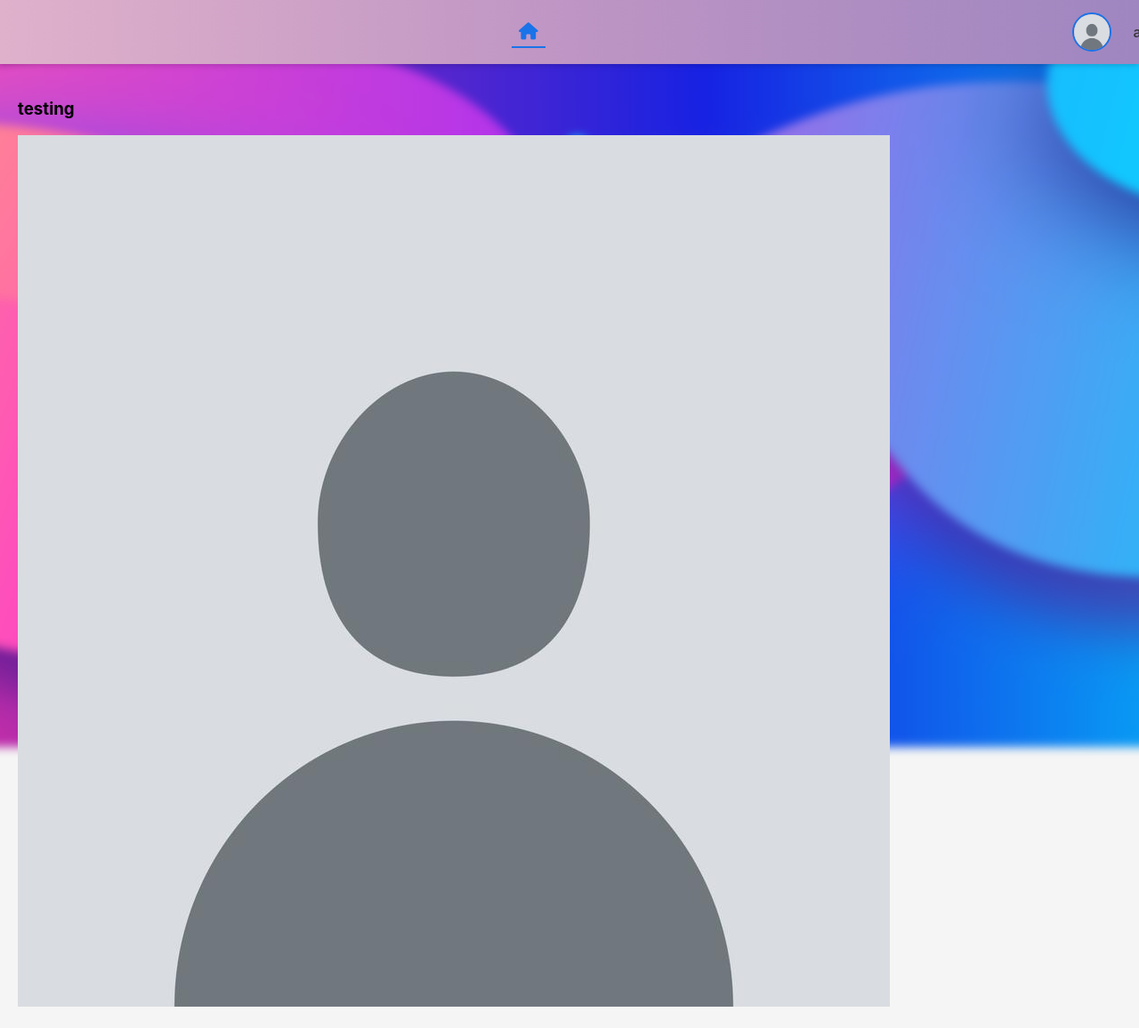
After one commit to jayceebasa/INTEGRATIVE-PROG, a Django app: page /homepage/ in a window 1280 px wide. The commit adds this page. Shown: the whole page at 89% size. Run offline with Django 5.2, Linux system fonts and the light colour scheme; a user stored in the database is signed in; data comes from the database, SQL or seed files in the repository; both versions use the stored data as it was after the commit.

Commit message:
HOMEPAGE

```diff
--- a/connectly_project/connectly_project/settings.py
+++ b/connectly_project/connectly_project/settings.py
@@ -185,7 +185,8 @@ AUTHENTICATION_BACKENDS = (
     'allauth.account.auth_backends.AuthenticationBackend',
 )
 
-LOGIN_REDIRECT_URL = '/'
+LOGIN_REDIRECT_URL = '/homepage/'
+LOGIN_URL = '/'  # This will redirect unauthorized users to the login page
 LOGOUT_REDIRECT_URL = '/'
 
 ACCOUNT_ADAPTER = 'posts.adapters.MyAccountAdapter'
@@ -203,3 +204,6 @@ STATIC_ROOT = os.path.join(BASE_DIR, 'staticfiles')
 STATICFILES_DIRS = [
     os.path.join(BASE_DIR, 'static'),
 ]
+
+MEDIA_URL = '/media/'
+MEDIA_ROOT = os.path.join(BASE_DIR, 'media')
--- a/connectly_project/posts/models.py
+++ b/connectly_project/posts/models.py
@@ -27,6 +27,7 @@ class UserManager(BaseUserManager):
 class User(AbstractBaseUser, PermissionsMixin):
     username = models.CharField(max_length=100, unique=True)
     email = models.EmailField(unique=False)
+    profile_picture = models.ImageField(upload_to='profile_pictures/', default='profile_pictures/default.jpg', blank=True)
     created_at = models.DateTimeField(auto_now_add=True)
     is_active = models.BooleanField(default=True)
     is_admin = models.BooleanField(default=False)
--- /dev/null
+++ b/connectly_project/posts/templates/homepage.html
@@ -0,0 +1,72 @@
+{% load static %}
+<!DOCTYPE html>
+<html lang="en">
+  <head>
+    <meta charset="UTF-8" />
+    <meta name="viewport" content="width=device-width, initial-scale=1.0" />
+    <title>Connectly - Home</title>
+    <style>
+      body {
+        font-family: "Inter", sans-serif;
+        margin: 0;
+        padding: 0;
+        position: relative;
+        min-height: 100vh; /* Change back to min-height */
+        background-color: #f5f5f5;
+        overflow-y: auto; /* Change back to auto scrolling */
+      }
+
+      .background-image {
+        position: fixed;
+        top: 0;
+        left: 0;
+        width: 100%;
+        height: 100%;
+        background-image: url("{% static 'images/pxfuel.jpg' %}");
+        background-size: cover;
+        background-position: center;
+        background-repeat: no-repeat;
+        opacity: 1;
+        z-index: -1;
+        filter: blur(5px); /* Add blur effect - adjust the pixel value as needed */
+        transform: scale(1.1); /* Prevents blur edges from showing */
+}
+
+      .content-wrapper {
+        position: relative; /* Add position relative */
+        min-height: 100vh; /* Use min-height instead of height */
+        padding: 20px;
+        /* Remove overflow-y: auto since we want the body to handle scrolling */
+      }
+
+      .welcome-banner {
+        background: #1a73e8;
+        color: white;
+        padding: 20px;
+        border-radius: 8px;
+        margin-bottom: 20px;
+      }
+
+      .logout-btn {
+        background: #dc3545;
+        color: white;
+        padding: 10px 20px;
+        border-radius: 4px;
+        text-decoration: none;
+        float: right;
+      }
+    </style>
+    <link rel="stylesheet" href="{% static 'css/base.css' %}" />
+
+  </head>
+  <body>
+    <div class="background-image"></div>
+    <div class="content-wrapper">
+      {% include 'partials/header.html' %}
+      <div>
+        <h3>testing</h3>
+        <img src="{{user.profile_picture.url}}" alt="" />
+      </div>
+    </div>
+  </body>
+</html>
--- a/connectly_project/posts/templates/home.html
+++ b/connectly_project/posts/templates/login.html
@@ -261,10 +261,8 @@
           const data = await response.json();
 
           if (response.ok) {
-            // Store the token if needed
             localStorage.setItem("token", data.token);
-            // Reload the page to show authenticated state
-            window.location.href = "/"; // Change from reload() to href='/'
+            window.location.href = "/homepage/"; // Changed from "/" to "/homepage/"
           } else {
             const errorMessage = document.getElementById("errorMessage");
             errorMessage.textContent = data.detail || "Login failed";
--- /dev/null
+++ b/connectly_project/posts/templates/partials/header.html
@@ -0,0 +1,181 @@
+<header>
+  <style>
+    :root {
+      --header-height: 72px;
+      --primary-color: #1a73e8;
+      --secondary-color: #bb2d3b;
+      --text-color: #333;
+      --light-gray: #f5f5f5;
+    }
+
+    body {
+      padding-top: var(--header-height);
+      margin: 0;
+    }
+
+    .header {
+      background: linear-gradient(90deg, #e0b1cb, #be95c4, #9f86c0);
+      box-shadow: 0 4px 6px -1px rgba(0, 0, 0, 0.1), 0 2px 4px -1px rgba(0, 0, 0, 0.06);
+      padding: 0.5rem 2rem;
+      position: fixed;
+      top: 0;
+      left: 0;
+      right: 0;
+      z-index: 1000;
+      height: var(--header-height);
+      box-sizing: border-box;
+      backdrop-filter: blur(8px);
+    }
+
+    .header-content {
+      display: flex;
+      justify-content: space-between;
+      align-items: center;
+      max-width: 1200px;
+      margin: 0 auto;
+      height: 100%;
+    }
+
+    .logo {
+      color: #0369ed;
+      font-size: 1.75rem;
+      font-weight: 1000;
+      text-decoration: none;
+      letter-spacing: -0.5px;
+      transition: transform 0.2s ease;
+    }
+
+    .logo:hover {
+      transform: scale(1.05);
+    }
+
+    .nav-links {
+      display: flex;
+      gap: 2.5rem;
+      align-items: center;
+      margin: 0 2rem;
+
+    }
+
+    .nav-link {
+      color: var(--text-color);
+      text-decoration: none;
+      font-weight: 700;
+      transition: all 0.3s ease;
+      position: relative;
+      padding: 0.5rem;
+      display: flex;
+      align-items: center;
+      justify-content: center;
+    }
+
+    .nav-link i {
+      font-size: 1.2rem;
+    }
+
+    .nav-link.active {
+      color: var(--primary-color);
+    }
+
+    .nav-link.active::after {
+      width: 100%;
+    }
+
+    .nav-link::after {
+      content: "";
+      position: absolute;
+      bottom: 0;
+      left: 0;
+      width: 0;
+      height: 2px;
+      background-color: var(--primary-color);
+      transition: width 0.3s ease;
+    }
+
+    .nav-link:hover::after {
+      width: 100%;
+    }
+
+    .user-section {
+      display: flex;
+      align-items: center;
+      gap: 1.5rem;
+    }
+
+    .profile-pic {
+      width: 40px;
+      height: 40px;
+      border-radius: 50%;
+      object-fit: cover;
+      border: 2px solid var(--primary-color);
+      transition: transform 0.2s ease;
+    }
+
+    .profile-pic:hover {
+      transform: scale(1.1);
+    }
+
+    .username {
+      font-weight: 500;
+      color: var(--text-color);
+    }
+
+    .logout-btn {
+      background: var(--secondary-color);
+      color: white;
+      padding: 0.6rem 1.2rem;
+      border-radius: 8px;
+      text-decoration: none;
+      transition: all 0.3s ease;
+      font-weight: 500;
+      border: 2px solid transparent;
+    }
+
+    .logout-btn:hover {
+      background: transparent;
+      color: var(--secondary-color);
+      border-color: var(--secondary-color);
+    }
+
+    @media (max-width: 768px) {
+      .nav-links {
+        gap: 1.5rem;
+        margin: 0 1rem;
+      }
+
+      .header {
+        padding: 0.5rem 1rem;
+      }
+
+      .username {
+        display: none;
+      }
+    }
+  </style>
+  <link rel="stylesheet" href="https://cdnjs.cloudflare.com/ajax/libs/font-awesome/6.5.1/css/all.min.css">
+  <div class="header">
+    <div class="header-content">
+      <a href="{% url 'homepage' %}" class="logo" style="margin-left: -200px">Connectly</a>
+      <nav class="nav-links">
+        <a href="{% url 'homepage' %}" class="nav-link {% if request.resolver_match.url_name == 'homepage' %}active{% endif %}">
+          <i class="fas fa-home"></i>
+        </a>
+      </nav>
+      <div class="user-section">
+        {% if user.is_authenticated %}
+        <img src="{{ user.profile_picture.url|default:'/media/profile_pictures/default.png' }}" alt="Profile" class="profile-pic" />
+
+        {% if user.socialaccount_set.all.0 %} {% with account=user.socialaccount_set.all.0 %}
+        <span class="username">{{ account.extra_data.given_name }} {{ account.extra_data.family_name }}</span>
+        {% endwith %} {% else %}
+        <span class="username">{{ user.username }}</span>
+        {% endif %}
+
+        <a href="{% url 'logout' %}" class="logout-btn" style="margin-right: -200px">Logout</a>
+        {% else %}
+        <a href="{% url 'login' %}" class="nav-link">Login</a>
+        {% endif %}
+      </div>
+    </div>
+  </div>
+</header>
--- a/connectly_project/posts/urls.py
+++ b/connectly_project/posts/urls.py
@@ -1,10 +1,13 @@
 from django.urls import path
+
+from django.conf import settings
+from django.conf.urls.static import static
 from . import views
 from .views import UserListCreate, CreateCommentView, CreatePostView, login, create_superuser, logout, create_user, LikesView
 
 
 urlpatterns = [
-    path('', views.home, name='home'),
+    path('', views.login_page, name='login'),
     path('users/', UserListCreate.as_view(), name='user-list-create'),
     path('posts/', CreatePostView.as_view(), name='post-list-create'),
     path('<int:id>/comment/', CreateCommentView.as_view(), name='comment-list-create'),
@@ -18,4 +21,10 @@ urlpatterns = [
     path('logout/', views.logout_view, name='logout'),
 
     path('signup/', views.signup, name='signup'),
+
+    #pages
+    path('homepage/', views.homepage, name='homepage'),
 ]
+
+if settings.DEBUG:
+    urlpatterns += static(settings.MEDIA_URL, document_root=settings.MEDIA_ROOT)
--- a/connectly_project/posts/views.py
+++ b/connectly_project/posts/views.py
@@ -10,6 +10,7 @@ from rest_framework.authentication import TokenAuthentication
 from rest_framework.authtoken.models import Token
 from django.contrib.auth import authenticate, get_user_model, logout as auth_logout, login as auth_login
 from django.views.decorators.csrf import csrf_exempt
+from django.contrib.auth.decorators import login_required
 from django.utils.decorators import method_decorator
 from django.contrib.auth.password_validation import validate_password
 from .permissions import IsPostAuthor
@@ -27,8 +28,12 @@ config.set_setting("DEFAULT_PAGE_SIZE", 50)
 logger = LoggerSingleton().get_logger()
 logger.info("API initialized successfully.")
 
-def home(request):
-    return render(request, 'home.html')
+def login_page(request):
+    return render(request, 'login.html')
+
+@login_required
+def homepage(request):
+    return render(request, 'homepage.html')
 
 def signup(request):
     return render(request, 'signup.html')
```
Also changed, not shown: connectly_project/static/base.css (added, +23 -0 lines), connectly_project/db.sqlite3, connectly_project/media/profile_pictures/default.jpg (added), connectly_project/posts/migrations/0013_user_profile_picture.py (added), connectly_project/posts/migrations/0014_alter_user_profile_picture.py (added).
